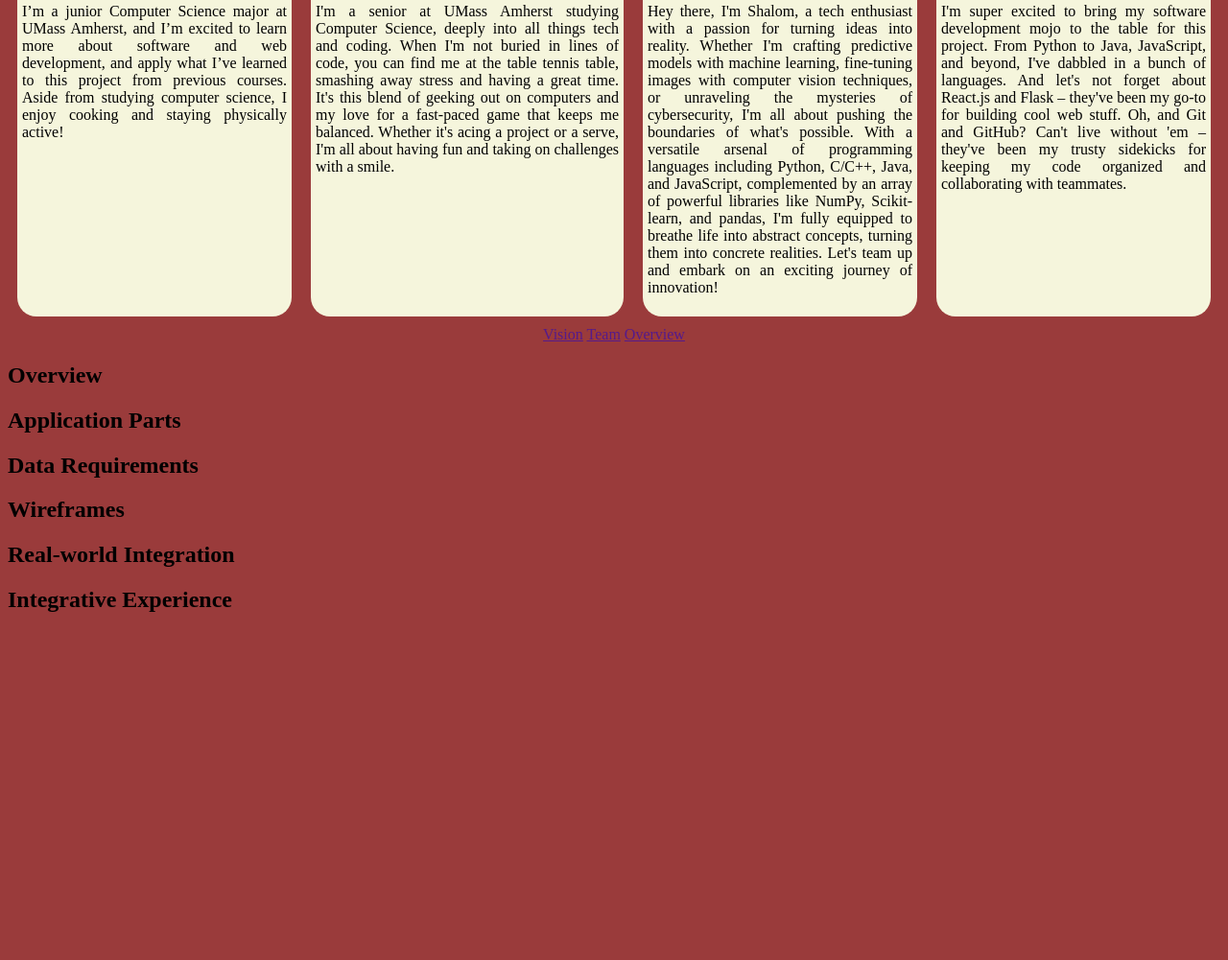
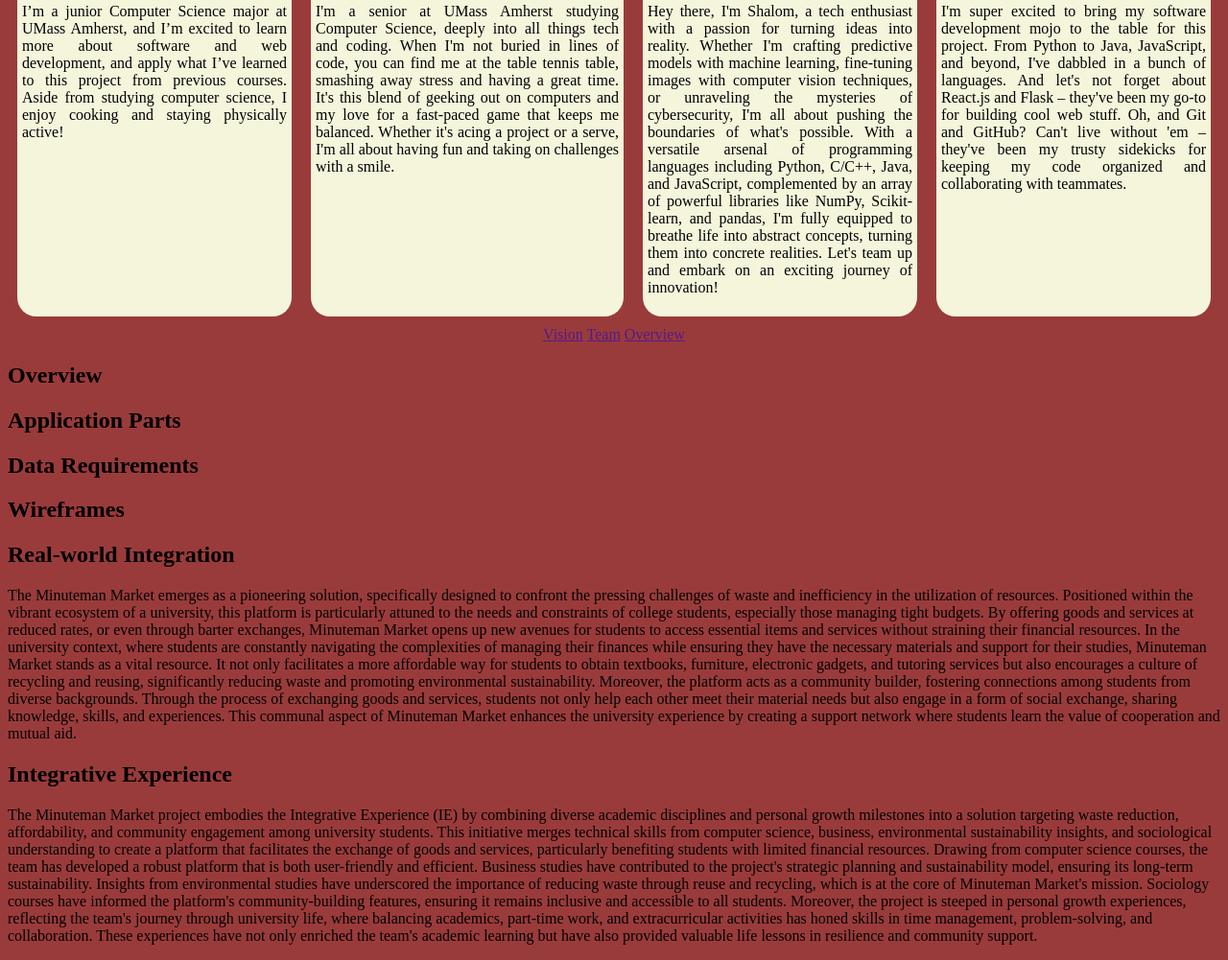
Before and after one commit to pratimsadhu/Minuteman-Marketplace, a website: page src/docs/milestone-01/index.html in a window 1280 px wide. Shown: the part 433-1434 px from the top of the page at 96% size. Before the commit the page ends 1092 px from the top, so only its background shows below. Drawn offline with Linux system fonts and the light colour scheme.

Commit message:
Real-world integration and IE section

```diff
--- a/src/docs/milestone-01/index.html
+++ b/src/docs/milestone-01/index.html
@@ -149,19 +149,60 @@
             </section>
             <section id="real-world">
                 <h2>Real-world Integration</h2>
-                <p></p>
-                <p></p>
-                <p></p>
-                <p></p>
+                <p>
+                   The Minuteman Market emerges as a pioneering solution,
+                   specifically designed to confront the pressing challenges of
+                   waste and inefficiency in the utilization of resources. Positioned
+                   within the vibrant ecosystem of a university, this platform is
+                   particularly attuned to the needs and constraints of college students,
+                   especially those managing tight budgets. By offering goods and
+                   services at reduced rates, or even through barter exchanges, Minuteman Market
+                   opens up new avenues for students to access essential items and
+                   services without straining their financial resources.
+                   In the university context, where students are constantly navigating
+                   the complexities of managing their finances while ensuring they have
+                   the necessary materials and support for their studies, Minuteman
+                   Market stands as a vital resource. It not only facilitates a more
+                   affordable way for students to obtain textbooks, furniture,
+                   electronic gadgets, and tutoring services but also encourages a culture
+                   of recycling and reusing, significantly reducing waste and promoting
+                   environmental sustainability. Moreover, the platform acts as a
+                   community builder, fostering connections among students from diverse
+                   backgrounds. Through the process of exchanging goods and services,
+                   students not only help each other meet their material needs but also
+                   engage in a form of social exchange, sharing knowledge, skills, and
+                   experiences. This communal aspect of Minuteman Market enhances the university
+                   experience by creating a support network where students learn the value of
+                   cooperation and mutual aid.
+                </p>
             </section>
 
             <!-- Integrative Experience Section -->
             <section id="integrative-experience">
                 <h2>Integrative Experience</h2>
-                <p></p>
-                <p></p>
-                <p></p>
-                <p></p>
+                <p>
+                    The Minuteman Market project embodies the Integrative Experience (IE)
+                    by combining diverse academic disciplines and personal growth milestones
+                    into a solution targeting waste reduction, affordability, and community
+                    engagement among university students. This initiative merges technical
+                    skills from computer science, business, environmental sustainability
+                    insights, and sociological understanding to create a platform that facilitates
+                    the exchange of goods and services, particularly benefiting students with
+                    limited financial resources.
+                    Drawing from computer science courses, the team has developed a robust
+                    platform that is both user-friendly and efficient. Business studies have
+                    contributed to the project's strategic planning and sustainability model,
+                    ensuring its long-term sustainability. Insights from environmental studies
+                    have underscored the importance of reducing waste through reuse and recycling,
+                    which is at the core of Minuteman Market's mission. Sociology courses have
+                    informed the platform's community-building features, ensuring it remains
+                    inclusive and accessible to all students. Moreover, the project is steeped in
+                    personal growth experiences, reflecting the team's journey through university life,
+                    where balancing academics, part-time work, and extracurricular activities has honed
+                    skills in time management, problem-solving, and collaboration. These experiences
+                    have not only enriched the team's academic learning but have also provided valuable
+                    life lessons in resilience and community support.
+                </p>
             </section>
 
             <aside>
```
